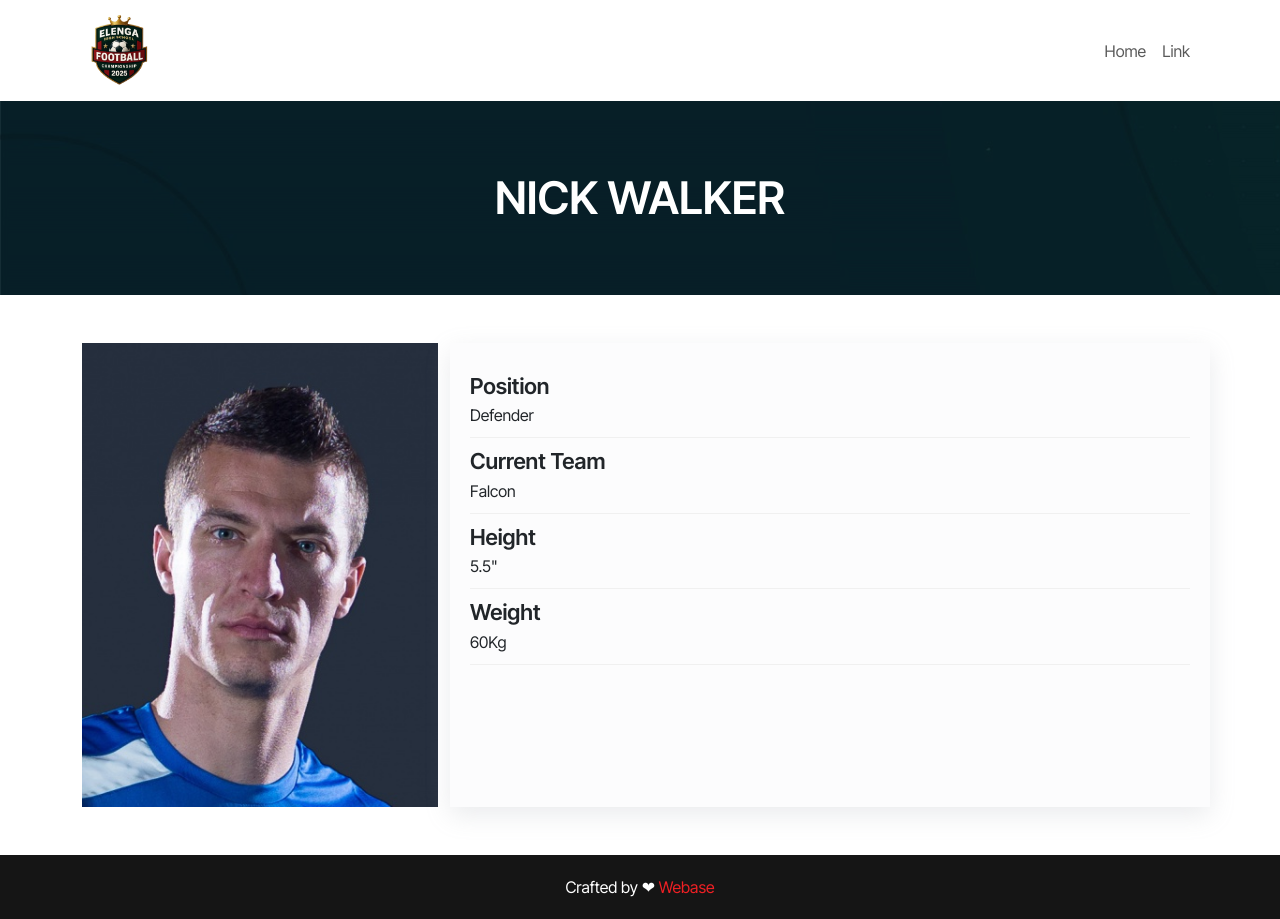
After one commit to coderamit01/Football-Template, a PHP site: page /player.php in a window 1280 px wide. The commit adds this page. Run offline with PHP 8.4, Linux system fonts and the light colour scheme.

Commit message:
design single page

```diff
--- a/css/style.css
+++ b/css/style.css
@@ -262,7 +262,7 @@ body {
 .page-title-section {
   position: relative;
   padding: 70px 0;
-  background: url('../images/team-bg.jpg');
+  background: url('../images/team-bg.png');
   background-repeat: no-repeat;
   background-position: center;
   background-size: cover;
@@ -330,10 +330,29 @@ body {
 .captain .player-role {
   font-size: 16px;
 }
-
-
-
-
+.player-page .page-title-section {
+  background: url('../images/player-bg.png');
+}
+.player-info {
+  padding: 20px;
+  background-color: #FCFCFD;
+  box-shadow: rgba(149, 157, 165, 0.2) 0px 8px 24px;
+}
+.info-mini-card {
+  padding: 10px 0;
+  border-bottom: 1px solid #f0f0f0;
+}
+.info-mini-card h5 {
+  font-size: 22px;
+  font-weight: 600;
+}
+.info-mini-card span {
+  font-size: 16px;
+}
+.single-player-section .player-img {
+  width: 100%;
+  height: auto;
+}
 
 
 
--- a/index.php
+++ b/index.php
@@ -41,7 +41,7 @@
             <h2 class="text-center section-title">Next Match</h2>
             <div class="row next-teams d-flex justify-content-between pt-4 g-4">
               <div class="col-4 next-team d-flex flex-column align-items-center justify-content-center">
-                <img src="images/4.png" alt="Team Flag">
+                <a href="team.php"><img src="images/4.png" alt="Team Flag"></a>
                 <h5 class="text-center">FC United</h5>
               </div>
               <div class="col-4 next-match-schedule d-flex flex-column justify-content-center">
@@ -49,7 +49,7 @@
                 <span class="schedule-time text-center">Jun 20, 2025</span>
               </div>
               <div class="col-4 next-team d-flex flex-column align-items-center justify-content-center">
-                <img src="images/10.png" alt="Team Flag">
+                <a href="team.php"><img src="images/10.png" alt="Team Flag"></a>
                 <h5 class="text-center">West Ham United</h5>
               </div>
             </div>
--- /dev/null
+++ b/player.php
@@ -0,0 +1,36 @@
+<?php require_once('header.php'); ?>
+<main class="player-page">
+  <section class="page-title-section">
+    <div class="container page-title-content">
+      <h2 class="page-title text-center mb-0">Nick Walker</h2>
+    </div>
+  </section>
+  <section class="py-5 single-player-section">
+    <div class="container">
+      <div class="row">
+        <div class="col-lg-4">
+          <img class="player-img" src="images/players/1.jpg" alt="Player Image">
+        </div>
+        <div class="col-lg-8 player-info">
+          <div class="info-mini-card">
+            <h5 class="mb-1">Position</h5>
+            <span>Defender</span>
+          </div>
+          <div class="info-mini-card">
+            <h5 class="mb-1">Current Team</h5>
+            <span>Falcon</span>
+          </div>
+          <div class="info-mini-card">
+            <h5 class="mb-1">Height</h5>
+            <span>5.5"</span>
+          </div>
+          <div class="info-mini-card">
+            <h5 class="mb-1">Weight</h5>
+            <span>60Kg</span>
+          </div>
+        </div>
+      </div>
+    </div>
+  </section>
+</main>
+<?php require_once('footer.php'); ?>
```
Also changed, not shown: images/player-bg.png (added), images/team-bg.jpg (deleted), images/team-bg.png (added).
